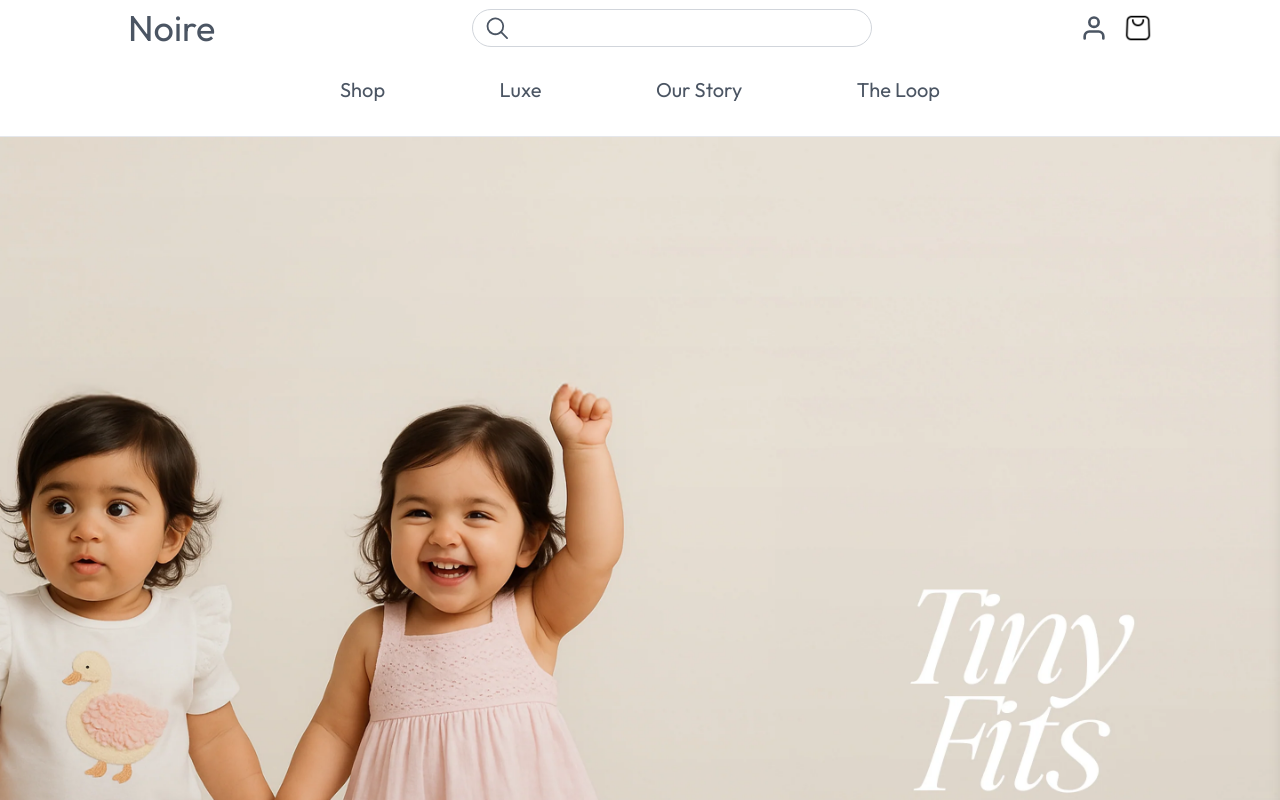
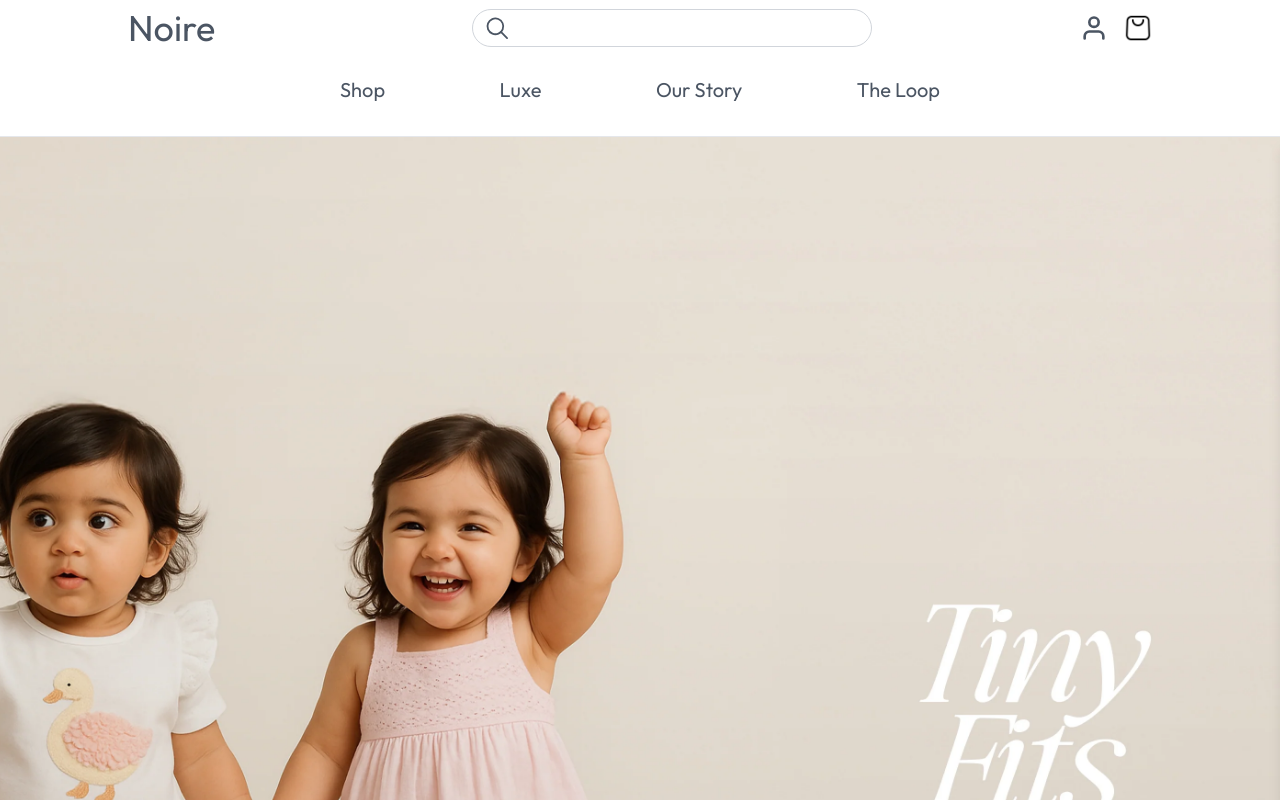
Before and after one commit to karthikvishal-s/Noire, a Next.js app: page / in a window 1280 px wide. Shown: the top 800 px of the page. Built offline with nearby package versions, Linux system fonts and the light colour scheme.

Commit message:
Font fixing for Noire in md:

```diff
--- a/components/HeaderSlider.jsx
+++ b/components/HeaderSlider.jsx
@@ -56,13 +56,13 @@ const HeaderSlider = () => {
         {sliderData.map((slide, index) => (
           <div
             key={slide.id}
-            className="flex flex-col-reverse min-h-[800px] md:flex-row items-center justify-between  min-w-full"
+            className="flex flex-col-reverse min-h-[850px] md:flex-row items-center justify-between  min-w-full"
           >
 
 
             <div className="flex items-center flex-1 justify-center">
               <Image
-                className="w-screen h-[1200px] object-cover shadow-lg"
+                className="w-screen h-[1240px] object-cover shadow-lg"
                 src={slide.imgSrc}
                 alt={`Slide ${index + 1}`}
               />
```
